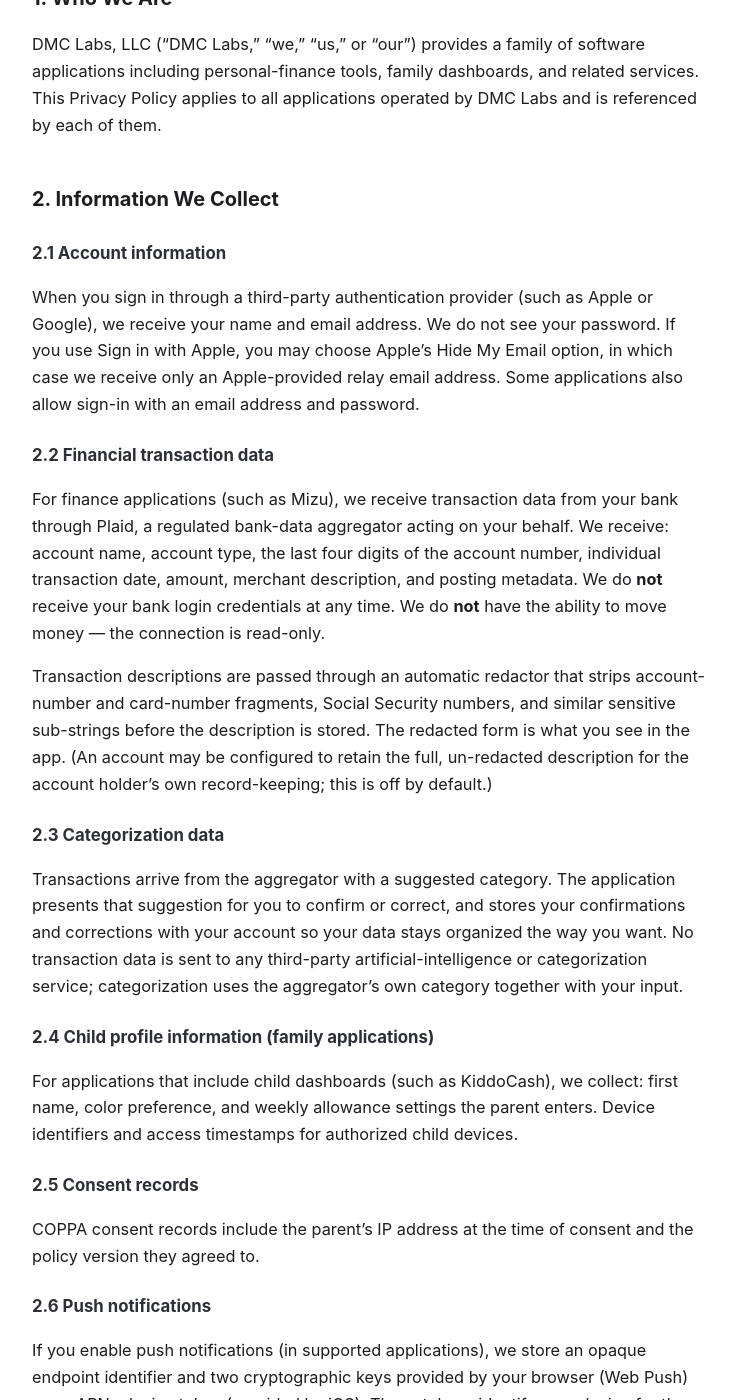
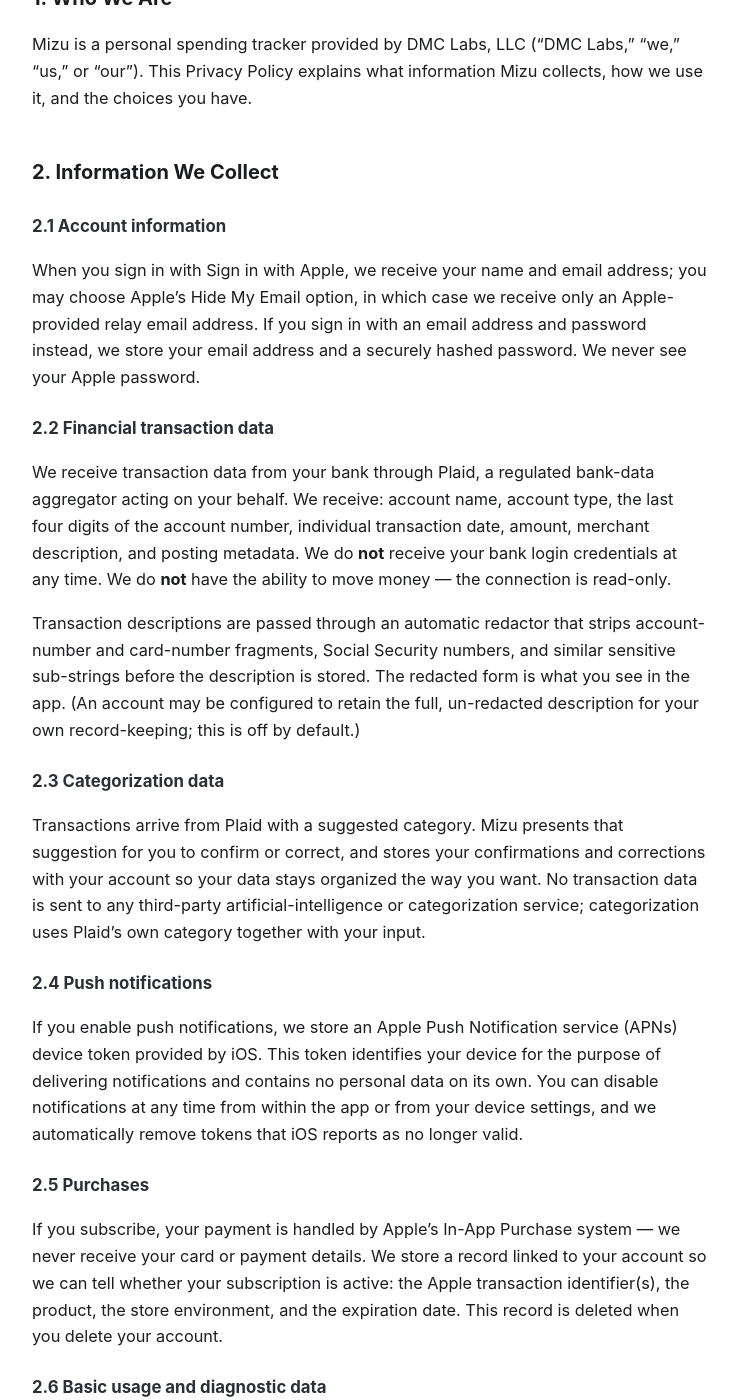
Before and after one commit to DMC-Labs-LLC/legal, a Jekyll site: the page built from privacy.md, in a window 1280 px wide and 1400 px high, scrolled down 235 px. Shown: the whole window, without its empty margins (270-1007 px from the left). Built offline with Jekyll 4.4.1, drawn with Linux system fonts in a browser that asks for light colours; some of the changed text lies outside the part shown.

Commit message:
Mizu-only privacy: drop Google/Netlify/WebPush/Resend/COPPA/tips

```diff
--- a/privacy.md
+++ b/privacy.md
@@ -1,199 +1,151 @@
 ---
 version: "2026-07-28"
-title: Privacy Policy
+title: Mizu — Privacy Policy
 last_updated: July 28, 2026
 ---
 
-# Privacy Policy
+# Mizu — Privacy Policy
 
 Last updated: July 28, 2026
 
 ## 1. Who We Are
 
-DMC Labs, LLC ("DMC Labs," "we," "us," or "our") provides a family
-of software applications including personal-finance tools, family
-dashboards, and related services. This Privacy Policy applies to all
-applications operated by DMC Labs and is referenced by each of them.
+Mizu is a personal spending tracker provided by DMC Labs, LLC
+("DMC Labs," "we," "us," or "our"). This Privacy Policy explains what
+information Mizu collects, how we use it, and the choices you have.
 
 ## 2. Information We Collect
 
 ### 2.1 Account information
 
-When you sign in through a third-party authentication provider (such
-as Apple or Google), we receive your name and email address. We do
-not see your password. If you use Sign in with Apple, you may choose
-Apple's Hide My Email option, in which case we receive only an
-Apple-provided relay email address. Some applications also allow
-sign-in with an email address and password.
+When you sign in with Sign in with Apple, we receive your name and
+email address; you may choose Apple's Hide My Email option, in which
+case we receive only an Apple-provided relay email address. If you
+sign in with an email address and password instead, we store your
+email address and a securely hashed password. We never see your
+Apple password.
 
 ### 2.2 Financial transaction data
 
-For finance applications (such as Mizu), we receive transaction data
-from your bank through Plaid, a regulated bank-data aggregator
-acting on your behalf. We receive: account name, account type, the
-last four digits of the account number, individual transaction date,
-amount, merchant description, and posting metadata. We do **not**
-receive your bank login credentials at any time. We do **not** have
-the ability to move money — the connection is read-only.
+We receive transaction data from your bank through Plaid, a regulated
+bank-data aggregator acting on your behalf. We receive: account name,
+account type, the last four digits of the account number, individual
+transaction date, amount, merchant description, and posting metadata.
+We do **not** receive your bank login credentials at any time. We do
+**not** have the ability to move money — the connection is read-only.
 
 Transaction descriptions are passed through an automatic redactor
 that strips account-number and card-number fragments, Social Security
 numbers, and similar sensitive sub-strings before the description is
 stored. The redacted form is what you see in the app. (An account may
-be configured to retain the full, un-redacted description for the
-account holder's own record-keeping; this is off by default.)
+be configured to retain the full, un-redacted description for your
+own record-keeping; this is off by default.)
 
 ### 2.3 Categorization data
 
-Transactions arrive from the aggregator with a suggested category.
-The application presents that suggestion for you to confirm or
-correct, and stores your confirmations and corrections with your
-account so your data stays organized the way you want. No transaction
-data is sent to any third-party artificial-intelligence or
-categorization service; categorization uses the aggregator's own
-category together with your input.
+Transactions arrive from Plaid with a suggested category. Mizu
+presents that suggestion for you to confirm or correct, and stores
+your confirmations and corrections with your account so your data
+stays organized the way you want. No transaction data is sent to any
+third-party artificial-intelligence or categorization service;
+categorization uses Plaid's own category together with your input.
 
-### 2.4 Child profile information (family applications)
+### 2.4 Push notifications
 
-For applications that include child dashboards (such as KiddoCash),
-we collect: first name, color preference, and weekly allowance
-settings the parent enters. Device identifiers and access timestamps
-for authorized child devices.
+If you enable push notifications, we store an Apple Push Notification
+service (APNs) device token provided by iOS. This token identifies
+your device for the purpose of delivering notifications and contains
+no personal data on its own. You can disable notifications at any
+time from within the app or from your device settings, and we
+automatically remove tokens that iOS reports as no longer valid.
 
-### 2.5 Consent records
+### 2.5 Purchases
 
-COPPA consent records include the parent's IP address at the time of
-consent and the policy version they agreed to.
+If you subscribe, your payment is handled by Apple's In-App Purchase
+system — we never receive your card or payment details. We store a
+record linked to your account so we can tell whether your
+subscription is active: the Apple transaction identifier(s), the
+product, the store environment, and the expiration date. This record
+is deleted when you delete your account.
 
-### 2.6 Push notifications
+### 2.6 Basic usage and diagnostic data
 
-If you enable push notifications (in supported applications), we
-store an opaque endpoint identifier and two cryptographic keys
-provided by your browser (Web Push) or an APNs device token
-(provided by iOS). These tokens identify your device for the
-purpose of delivering notifications and contain no personal data
-on their own. You can disable notifications at any time from
-within the app, and we automatically remove tokens that have been
-revoked by your browser or by iOS.
-
-### 2.7 Anonymous access requests
-
-If you submit a "Request Access" form for an invite-only application,
-we store the email address and name and message you provide, plus a
-hashed (one-way) version of your IP address for spam filtering.
-
-### 2.8 Basic usage and diagnostic data
-
-Our servers keep operational logs — application version, server-side
-error traces (no personal content), and authorization timestamps —
-for reliability and abuse investigation. We do **not** embed any
+Our servers keep operational logs — app version, server-side error
+traces (no personal content), and authorization timestamps — for
+reliability and abuse investigation. We do **not** embed any
 device-side diagnostics, crash-reporting, advertising, marketing, or
 behavioral-analytics SDK in the app; the app collects no telemetry
 from your device. (On iOS, only Apple's own opt-in crash reporting
 may share crash data with us, which is handled entirely by Apple.)
 
-### 2.9 In-app purchases (subscriptions and tips)
-
-Some applications (such as Mizu) offer an auto-renewing subscription
-and/or an optional in-app tip through Apple's In-App Purchase system.
-Apple processes the payment — we never receive your card or payment
-details. For a subscription, we store a record linked to your account
-so we can tell whether your subscription is active: the Apple
-transaction identifier(s), the product, the store environment, and
-the expiration date. For a tip, we store the Apple transaction
-identifier, the product, the amount, and the date. We use these only
-to provide and recognize your purchase — for example, to unlock
-subscriber features, or to honor any benefit we choose to extend to
-supporters. These records are deleted when you delete your account.
-
 ## 3. How We Use Information
 
-We use the information described above to operate the application
-you signed up for: to display your financial data back to you, to
-help you confirm and correct categorizations, to deliver
-notifications you have opted into, to provide subscriber features to
-active subscribers, to enforce the COPPA consent record for child
-profiles, to respond to access requests, and to investigate abuse or
-fraud.
+We use the information described above to operate Mizu: to display
+your financial data back to you, to help you confirm and correct
+categorizations, to deliver notifications you have opted into, to
+provide subscriber features to active subscribers, and to investigate
+abuse or fraud.
 
-We do not sell or rent personal information. We do not share
-personal information with third parties for their independent
-marketing or advertising purposes.
+We do not sell or rent personal information. We do not share personal
+information with third parties for their independent marketing or
+advertising purposes.
 
 ## 4. Sub-processors
 
-We use the following sub-processors to operate our services. Each
-has been reviewed for security posture and is bound by a written
-agreement appropriate to the data we share with them.
+We use the following sub-processors to operate Mizu. Each has been
+reviewed for security posture and is bound by a written agreement
+appropriate to the data we share with them.
 
 | Sub-processor | Purpose | Data shared |
 |---|---|---|
-| Google LLC | OAuth authentication (when you choose Google sign-in) | Name, email, profile photo URL |
-| Apple Inc. (Sign in with Apple) | Identity authentication (when you choose Apple sign-in) | Name and email, or an Apple private-relay email if you choose Hide My Email |
-| Supabase, Inc. | Database, authentication, and scheduled server functions | All application data |
-| Netlify, Inc. | Web application hosting and request handling (web apps only) | Application requests and responses |
-| Plaid Inc. | Bank-data aggregation (finance apps only) | Bank account identifiers; the transaction stream is fetched on your behalf |
-| Apple Inc. (App Store / In-App Purchase) | Subscription and tip billing (when you purchase) | Apple transaction identifiers and subscription status — never your card or payment details |
-| Apple Inc. (Apple Push Notification service) | iOS native push notifications (when enabled) | Opaque APNs device token |
-| Your browser's Web Push service (e.g. Apple, Google, Mozilla) | Delivery of web push notifications to an installed web app (when enabled) | Opaque push endpoint, determined by your browser — not chosen by us |
-| Resend, Inc. | Transactional email (parental-consent verification only) | Email address |
-
-When a child profile is created in a family application, the parent's
-email is the only identifier we hold for that flow; child first names
-are stored encrypted at rest and are never sent to any sub-processor
-except Supabase (which stores them).
+| Plaid Inc. | Bank-data aggregation | Bank account identifiers; the transaction stream is fetched on your behalf |
+| Apple Inc. (Sign in with Apple) | Identity authentication (when you choose it) | Name and email, or an Apple private-relay email if you choose Hide My Email |
+| Apple Inc. (App Store / In-App Purchase) | Subscription billing | Apple transaction identifiers and subscription status — never your card or payment details |
+| Apple Inc. (Apple Push Notification service) | Push notifications (when enabled) | Opaque APNs device token |
+| Supabase, Inc. | Database, authentication, and scheduled server functions | Your Mizu application data |
 
 ## 5. Storage and Security
 
-All application data is stored in Supabase Postgres with row-level
-security policies that isolate each user's records. Bank-aggregator
-access tokens are encrypted with AES-256-GCM before storage; the
-encryption key is held only on the application server and never
-leaves it. All traffic between you, our application, and our
-sub-processors uses TLS 1.2 or higher.
+Your Mizu data is stored in Supabase Postgres with row-level security
+policies that isolate each user's records. Bank-aggregator access
+tokens are encrypted with AES-256-GCM before storage; the encryption
+key is held only on the application server and never leaves it. All
+traffic between you, Mizu, and our sub-processors uses TLS 1.2 or
+higher.
 
 We undergo periodic security review and run automated security
-advisor scans against our database schema.
+advisor scans against our database.
 
 ## 6. Retention and Deletion
 
 We retain your data for as long as your account is active. You can
-permanently delete your account from within each application's
-Settings; this:
+permanently delete your account from Mizu's Settings; this:
 
-- Disconnects any active bank-aggregator connections (Plaid),
-  including removing them at the aggregator.
+- Disconnects any active bank connections, including removing them at
+  Plaid.
 - Deletes all of your transactions, labels, categories, notification
-  tokens, in-app purchase records, and other application data
-  immediately.
+  tokens, purchase records, and other application data immediately.
 - Removes your authentication record.
 
 After deletion we retain a minimal deletion record — your email and
 the deletion timestamp — as a record that the deletion occurred (for
 fraud-prevention and to honor any re-signup limits). No transaction
-data, labels, or other personal content is retained. COPPA consent
-audit records are retained as required by law in anonymized form (no
-child first name or device identifier).
+data, labels, or other personal content is retained.
 
 If you would like us to delete this minimal record as well, contact
-us — see Section 9.
+us — see Section 8.
 
 ## 7. Your Rights
 
 You may:
 
 - **Access** all personal information we hold about you by signing
-  into the application.
-- **Export** all your data in JSON/CSV from the application's
-  Settings.
-- **Correct or update** any information by editing it in the
-  application.
-- **Delete** your account and associated data from the application's
-  Settings.
-- **Revoke consent** (for parental consent in family apps) and
-  request immediate deletion of associated child profiles.
-- **Withdraw push notification consent** from the application's
-  Notifications settings or your device's OS-level settings.
+  into the app.
+- **Export** all your data in JSON/CSV from Mizu's Settings.
+- **Correct or update** any information by editing it in the app.
+- **Delete** your account and associated data from Mizu's Settings.
+- **Withdraw push notification consent** from the app's Notifications
+  settings or your device's OS-level settings.
 
 If you reside in a jurisdiction with additional privacy rights
 (California, the European Union, the United Kingdom, and similar),
@@ -201,66 +153,47 @@ those rights also apply and you may exercise them by emailing us.
 
 ### 7.1 California Privacy Rights (CCPA / CPRA)
 
-If you are a California resident, in addition to the rights above,
-the California Consumer Privacy Act (as amended by the California
-Privacy Rights Act) gives you the following rights with respect to
-personal information we have collected about you:
+If you are a California resident, in addition to the rights above, the
+California Consumer Privacy Act (as amended by the California Privacy
+Rights Act) gives you the following rights with respect to personal
+information we have collected about you:
 
 - **Right to know** — request a copy of the categories and specific
   pieces of personal information we have collected about you, the
-  sources of that information, the purposes for which we collected
-  it, and the categories of third parties (sub-processors, listed
-  in Section 4) with whom we have shared it.
+  sources of that information, the purposes for which we collected it,
+  and the categories of third parties (sub-processors, listed in
+  Section 4) with whom we have shared it.
 - **Right to delete** — request that we delete the personal
   information we have collected from you. You can exercise this
-  directly from each application's Settings (see Section 6).
+  directly from Mizu's Settings (see Section 6).
 - **Right to correct** — request that we correct inaccurate personal
-  information. You can edit your application data directly inside
-  each application.
+  information. You can edit your data directly inside the app.
 - **Right to opt out of sale or sharing** — we do not sell your
   personal information and we do not share it for cross-context
-  behavioral advertising. There is therefore no "Do Not Sell or
-  Share My Personal Information" link to display; the opt-out is
-  our default for all users.
-- **Right to limit use of sensitive personal information** —
-  financial transaction data is considered sensitive personal
-  information under CPRA. We use it only to provide the application
-  features you have signed up for (transaction labeling and exports).
-  We do not use it to infer characteristics about you for any other
-  purpose, and you may request that we further limit its use by
-  emailing us.
+  behavioral advertising. There is therefore no "Do Not Sell or Share
+  My Personal Information" link to display; the opt-out is our default
+  for all users.
+- **Right to limit use of sensitive personal information** — financial
+  transaction data is considered sensitive personal information under
+  CPRA. We use it only to provide the features you have signed up for
+  (transaction labeling and exports). We do not use it to infer
+  characteristics about you for any other purpose, and you may request
+  that we further limit its use by emailing us.
 - **Right to non-discrimination** — exercising any of these rights
   will not result in denial of service, different prices, or a
   different level or quality of service.
 
 To exercise any of these rights, email **privacy@dmclabs.one** with
-the request type and the email address associated with your
-account. We will respond within 45 days. Where required, we will
-verify your identity before fulfilling a request — typically by
-confirming you can sign in to the account you are asking about.
+the request type and the email address associated with your account.
+We will respond within 45 days. Where required, we will verify your
+identity before fulfilling a request — typically by confirming you
+can sign in to the account you are asking about.
 
-You may also designate an authorized agent to make a request on
-your behalf; agent requests must include a written authorization
-signed by you and verification of the agent's identity.
+You may also designate an authorized agent to make a request on your
+behalf; agent requests must include a written authorization signed by
+you and verification of the agent's identity.
 
-## 8. Children
-
-Family applications such as KiddoCash include features designed for
-use by children under the supervision of a parent or guardian. We
-comply with the Children's Online Privacy Protection Act (COPPA):
-
-- We never collect personal information from a child without verified
-  parental consent.
-- We collect only the child's first name and color preference — no
-  email, no last name, no photographs.
-- A parent can review, modify, and delete child information at any
-  time from the parent's account.
-- A parent can revoke consent at any time.
-
-Finance applications such as Mizu are not directed at children and
-are intended for adult users.
-
-## 9. Contact
+## 8. Contact
 
 For any privacy question, request, or concern, reach us at
 **privacy@dmclabs.one** or via **https://www.dmclabs.one/contact**.
@@ -268,9 +201,9 @@ For any privacy question, request, or concern, reach us at
 DMC Labs, LLC
 Florida, United States
 
-## 10. Changes to This Policy
+## 9. Changes to This Policy
 
 We may update this Privacy Policy from time to time. We will update
-the version and date at the top of this document. For material
-changes affecting your data rights, signed-in users will see an
-in-application re-acceptance prompt before continuing.
+the version and date at the top of this document. For material changes
+affecting your data rights, signed-in users will see an in-app
+re-acceptance prompt before continuing.
```
